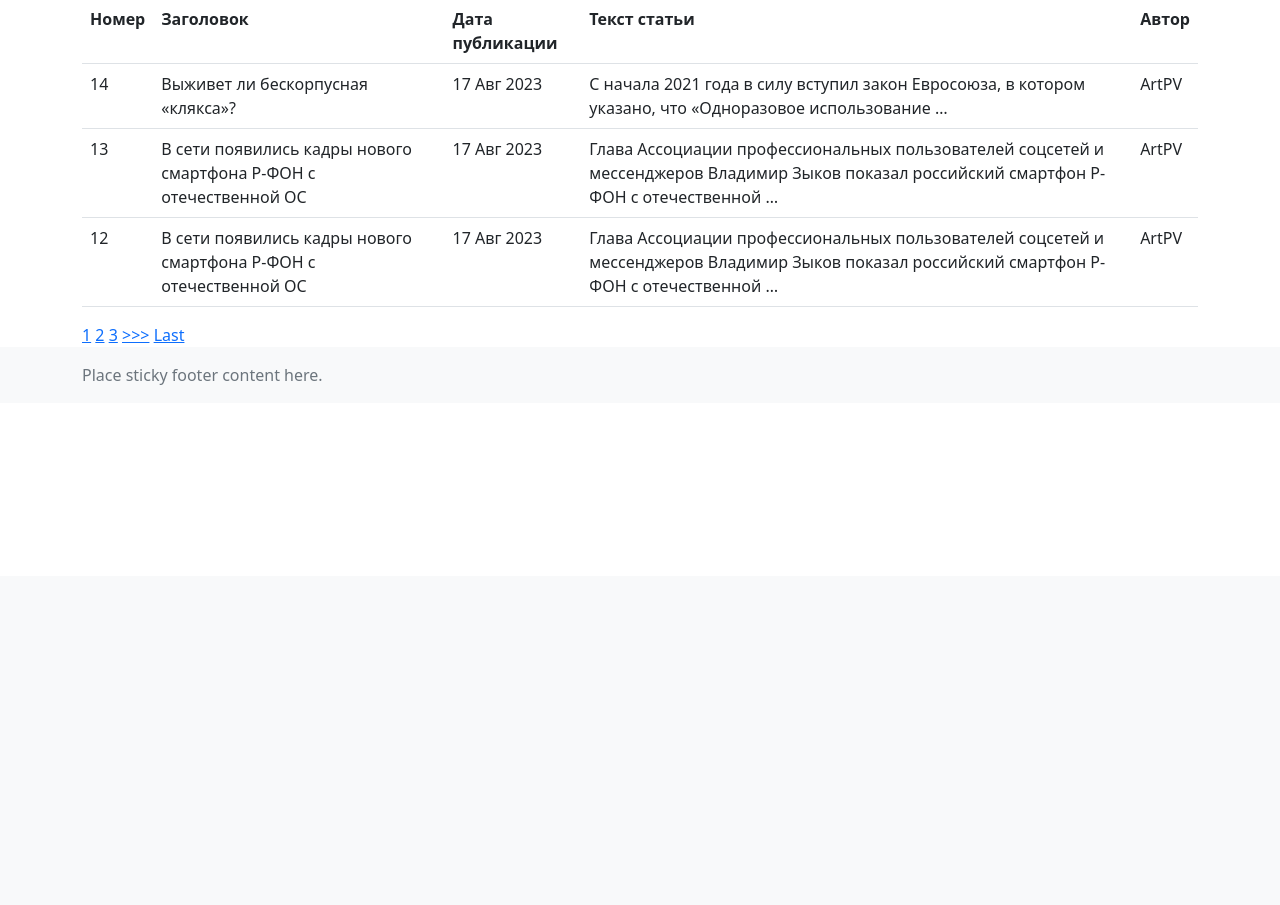
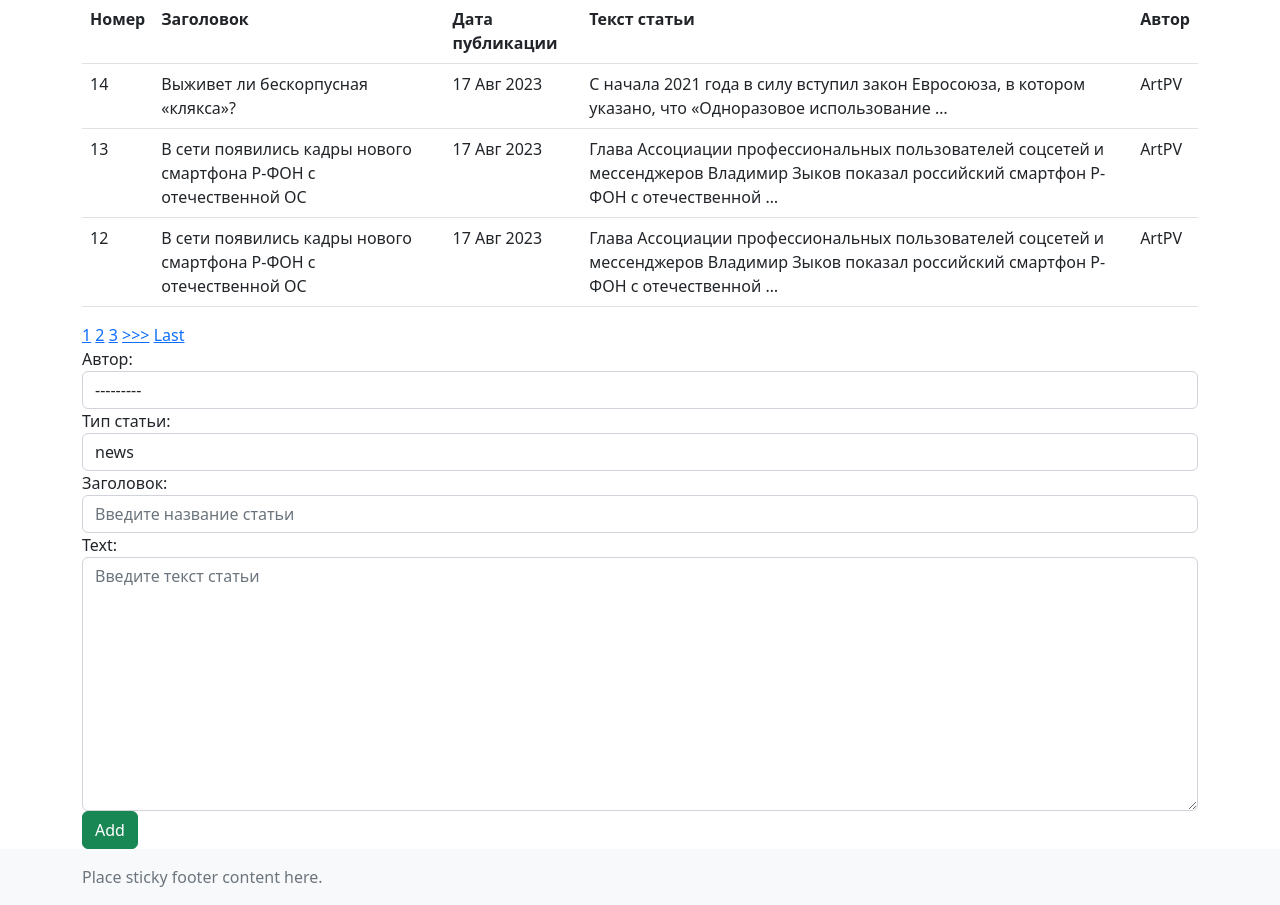
Before and after one commit to ArtyomPV/PythonProgramms, a Django app: page / in a window 1280 px wide. Shown: the part 224-1129 px from the top of the page. Before the commit the page ends 609 px from the top, so only its background shows below. Run offline with Django 4.2, Linux system fonts and the light colour scheme; data comes from the database, SQL or seed files in the repository; both versions use the stored data as it was after the commit.

Commit message:
added PostForm to add content

```diff
--- /dev/null
+++ b/SkillFactory/projectNewsPaper/newspaper/forms.py
@@ -0,0 +1,27 @@
+from django.forms import ModelForm, forms
+from .models import Post
+from django import forms
+
+
+class PostForm(ModelForm):
+    class Meta:
+        model = Post
+        fields = ['author', 'post_type', 'title', 'text']
+        widgets = {
+            'author': forms.Select(attrs={
+                'class': 'form-control',
+                'placeholder': 'Выберите имя автора'
+            }),
+            'post_type': forms.Select(attrs={
+                'class': 'form-control',
+                'placeholder': 'Выберите тип статьи'
+            }),
+            'title': forms.TextInput(attrs={
+                'class': 'form-control',
+                'placeholder': 'Введите название статьи'
+            }),
+            'text': forms.Textarea(attrs={
+                'class': 'form-control',
+                'placeholder': 'Введите текст статьи'
+            }),
+        }
--- a/SkillFactory/projectNewsPaper/newspaper/models.py
+++ b/SkillFactory/projectNewsPaper/newspaper/models.py
@@ -32,7 +32,7 @@ class Post(models.Model):
         (POST, 'post')
     ]
     author = models.ForeignKey(Author, on_delete=models.CASCADE, verbose_name='Автор')
-    post_type = models.CharField(max_length=2, choices=POSTS, default=NEWS)
+    post_type = models.CharField(max_length=2, choices=POSTS, default=NEWS, verbose_name='Тип статьи')
     data_post_creation = models.DateTimeField(auto_now_add=True, verbose_name='Дата публикации')
     title = models.CharField(max_length=255, verbose_name='Заголовок')
     text = models.TextField()
--- a/SkillFactory/projectNewsPaper/newspaper/templates/newspaper/posts.html
+++ b/SkillFactory/projectNewsPaper/newspaper/templates/newspaper/posts.html
@@ -39,4 +39,11 @@
         <h2>No NewsPosts</h2>
     {% endif %}
 
+<form method="POST">
+   {% csrf_token %}
+   {{ form }}
+   <!-- Теперь нам нужна только готовая форма и кнопка -->
+   <input class="btn btn-success" type="submit" value="Add">
+</form>
+
 {% endblock content %}
--- a/SkillFactory/projectNewsPaper/newspaper/views.py
+++ b/SkillFactory/projectNewsPaper/newspaper/views.py
@@ -4,6 +4,7 @@ from django.shortcuts import render
 from django.core.paginator import Paginator
 from .models import Post
 from .filters import PostFilter
+from .forms import PostForm
 
 # Create your views here.
 
@@ -14,14 +15,25 @@ class PostsList(ListView):
     context_object_name = 'posts'
     ordering = ['-data_post_creation']
     paginate_by = 3
+    form_class = PostForm
 
     def get_context_data(self, **kwargs):
         context = super().get_context_data(**kwargs)
         context['filter'] = PostFilter(self.request.GET, queryset=self.get_queryset())
+        context['post_types'] = Post.POSTS
+        context['form'] = PostForm()
         return context
 
     def get_queryset(self):
         return PostFilter(self.request.GET, super().get_queryset()).qs
+
+    def post(self, request, *args, **kwargs):
+        form = self.form_class(request.POST)  # создаём новую форму, забиваем в неё данные из
+        # POST-запроса
+        if form.is_valid():  # если пользователь ввёл всё правильно и нигде не накосячил, то сохраняем
+            # новый товар
+            form.save()
+        return super().get(request, *args, **kwargs)
 
 
 class PostDetail(DetailView):
```
Also changed, not shown: SkillFactory/projectNewsPaper/db.sqlite3.
